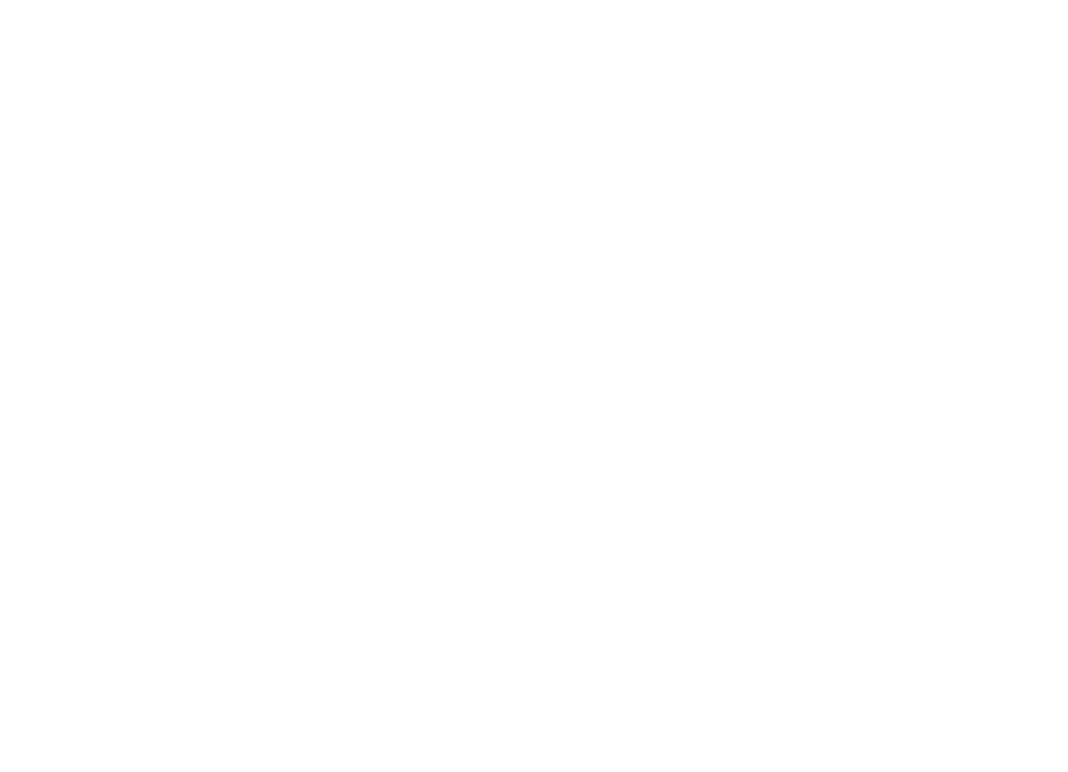
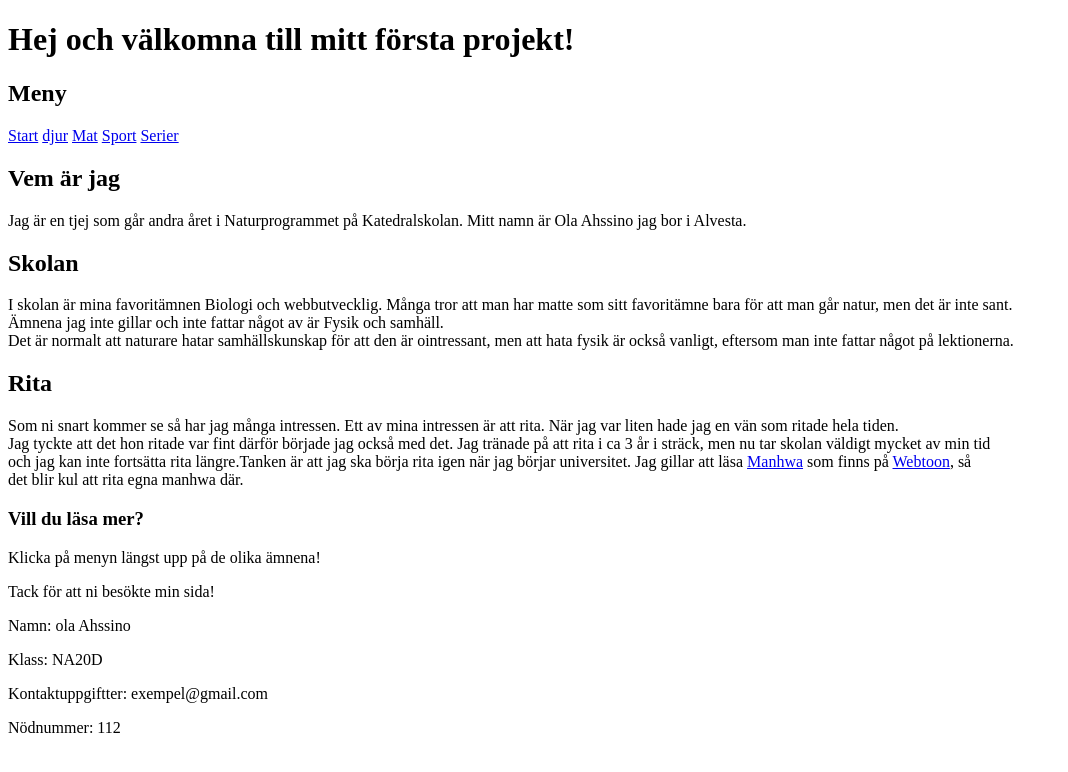
Before and after one commit to olaahssinovoxryk/webb-i-skolann, a plain HTML site: page index.html in a window 1280 px wide. Shown: the whole page, without its empty margins (0-1068 px from the left). Drawn offline with Linux system fonts and the light colour scheme.

Commit message:
projekt 1

```diff
--- a/index.html
+++ b/index.html
@@ -5,6 +5,42 @@
         <title>Ola Ahssino</title>
         <link href="index.css" rel="stylesheet">
     </head>
-    <body>
+    <body id="start">
+        <header>
+        <h1>Hej och välkomna till mitt första projekt!</h1>
+        </header>
+        <section>
+            <h2>Meny</h2>
+        <nav>
+            <a href="index.html">Start</a>
+            <a href="djur.html">djur</a>
+            <a href="mat.html">Mat</a>
+            <a href="sport.html">Sport</a>
+            <a href="serier.html">Serier</a>
+        </nav>
+        </section>
+        <main>
+            <h2>Vem är jag</h2>
+            <p>Jag är en tjej som går andra året i Naturprogrammet på Katedralskolan. Mitt namn är Ola Ahssino jag bor i Alvesta.</p>
+            <h2>Skolan</h2>
+            <p>I skolan är mina favoritämnen Biologi och webbutvecklig. Många tror att man har matte som sitt favoritämne bara för att man går natur, men det är inte sant.
+                <br>Ämnena jag inte gillar och inte fattar något av är Fysik och samhäll.
+                <br>Det är normalt att naturare hatar samhällskunskap för att den är ointressant, men att hata fysik är också vanligt, eftersom man inte fattar något på lektionerna.</p>
+                <h2>Rita</h2>
+                <p>Som ni snart kommer se så har jag många intressen. Ett av mina intressen är att rita. När jag var liten hade jag en vän som ritade hela tiden.
+                    <br>Jag tyckte att det hon ritade var fint därför började jag också med det. Jag tränade på att rita i ca 3 år i sträck, men nu tar skolan väldigt mycket av min tid
+                    <br>och jag kan inte fortsätta rita längre.Tanken är att jag ska börja rita igen när jag börjar universitet. Jag gillar att läsa <a href="https://www.google.com/search?q=manhwa&oq=manhwa&aqs=chrome.0.69i59j0i512l9.9175j1j7&sourceid=chrome&ie=UTF-8">Manhwa</a>
+                som finns på <a href="https://www.webtoons.com/en">Webtoon</a>, så
+                <br>det blir kul att rita egna manhwa där.</p>
+            <h3>Vill du läsa mer?</h3>
+            <p>Klicka på menyn längst upp på de olika ämnena!</p>
+        </main>
+        <footer>
+            <p>Tack för att ni besökte min sida!</p>
+            <p>Namn: ola Ahssino</p>
+            <p>Klass: NA20D</p>
+            <p>Kontaktuppgiftter: exempel@gmail.com</p>
+            <p>Nödnummer: 112</p>
+        </footer>
     </body>
 </html>
```
Also changed, not shown: djur.html (added, +39 -0 lines), mat.html (added, +29 -0 lines), serier.html (added, +29 -0 lines), sport.html (added, +29 -0 lines).
